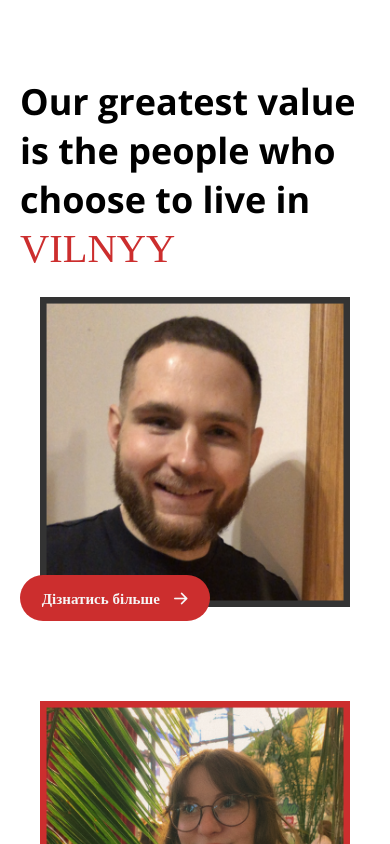
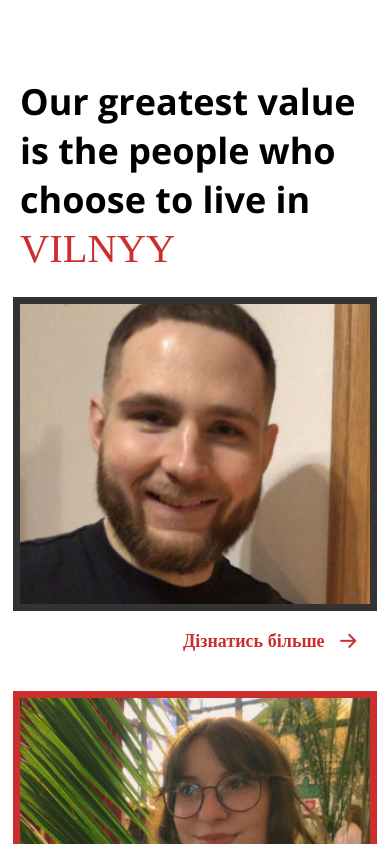
Before and after one commit to anpdko/vilnyy, a React (Create React App) app: page /colivers in a window 390 px wide. Shown: the top 844 px of the page. Built offline with nearby package versions, Linux system fonts and the light colour scheme; a web font is replaced by a local one.

Commit message:
respon people page

```diff
--- a/src/App.scss
+++ b/src/App.scss
@@ -44,8 +44,17 @@
 }
 
 .title2{
-   max-width: 1200px;
-   font-size: 2.4rem;
+   max-width: 1000px;
+   font-size: 2.8rem;
+
+   @media (max-width: 1420px) {
+      font-size: 2.4rem;
+      max-width: 800px;
+   }
+
+   @media (max-width: 1080px) {
+      max-width: 700px;
+   }
 
    strong {
       color: var(--red);
--- a/src/pages/People/People.module.scss
+++ b/src/pages/People/People.module.scss
@@ -8,6 +8,14 @@
       flex-wrap: wrap;
       align-items: center;
       justify-content: center;
+
+      @media (max-width: 920px) {
+         gap: 50px;
+      }
+
+      @media (max-width: 760px) {
+         gap: 80px;
+      }
 
       .card{
          position: relative;
@@ -20,16 +28,66 @@
             z-index: 1;
             bottom: 80px;
             left: -10px;
+
+            @media (max-width: 760px) {
+               bottom: 20px;
+            }
          }
 
-         .foto{
-            width: 100%;
+         .box_foto{
+            .foto{
+               width: 100%;
+            }
          }
          .btn{
             position: absolute;
             z-index: 1;
             bottom: -10px;
             left: -20px;
+
+            @media (max-width: 760px) {
+               bottom: auto;
+               left: auto;
+               top: calc(100% + 10px);
+               right: -10px;
+               font-size: 1.2rem;
+               background: transparent !important;
+               color: var(--red) !important;
+            }
+         }
+
+         @media (max-width: 760px) {
+            max-width: 100%;
+            min-width: 100%;
+            height: 400px;
+
+            .box_foto{
+               width: 100%;
+               height: 100%;
+               overflow: hidden;
+
+               .foto{
+                  height: 100%;
+                  object-fit: cover;
+                  object-position: -14px;
+                  width: calc(100% + 28px);
+               }
+            }
+
+         }
+
+         @media (max-width: 540px) {
+            height: 300px;
+         }
+
+      }
+
+      @media (max-width: 760px) {
+         .card {
+            border: 7px solid var(--red);
+         }
+         .card:first-child {
+            border: 7px solid #333;
          }
       }
    }
--- a/src/pages/People/People.tsx
+++ b/src/pages/People/People.tsx
@@ -15,7 +15,10 @@
          <div className={s.cards}>
             {peopleData.map(person =>
                <div  key={person.id} className={s.card}>
-                  <img src={person.foto} alt="foto" className={s.foto} />
+                  <div className={s.box_foto}>
+                  <  img src={person.foto} alt="foto" className={s.foto} />
+                  </div>
+
                   {!!person?.inst &&
                      <IconInst className={s.inst} link={person.inst}/>}
                   <ButtonApp className={s.btn} type="link" to={"/colivers/" + person.id}>
```
